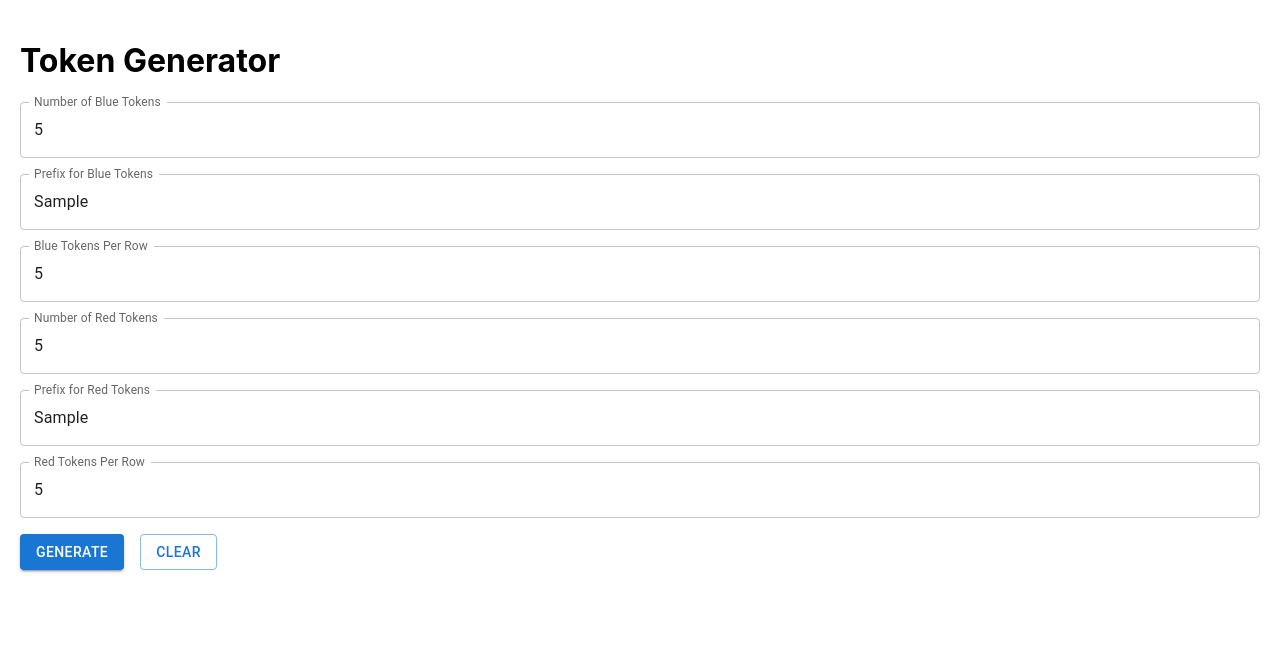
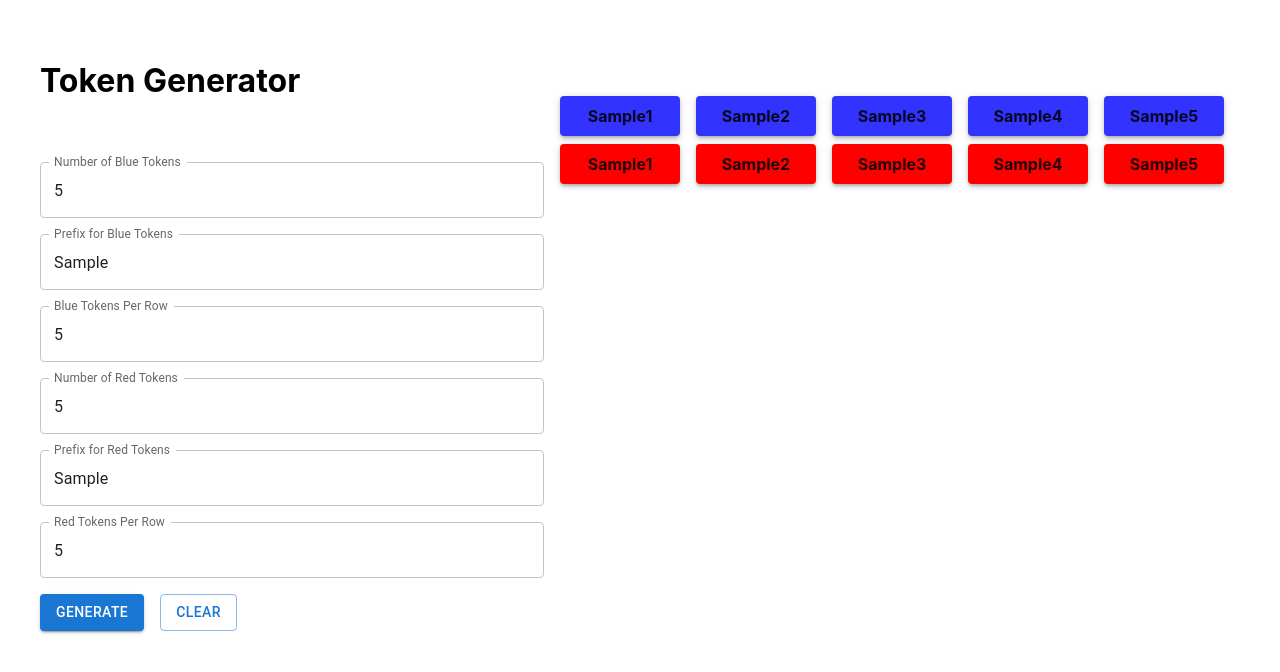
Before and after one commit to akshayb03/token-generator, a React (Create React App) app: page / in a window 1280 px wide. Both pictures are taken after typing "5", "Sample", "5", "5", "Sample", "5" into the empty fields and a click on the button "GENERATE". Shown: the top 672 px of the page. Built offline with nearby package versions, Linux system fonts and the light colour scheme.

Commit message:
feat: implement token display based on the form inputs

```diff
--- /dev/null
+++ b/src/components/Token.jsx
@@ -0,0 +1,29 @@
+import { Paper, Stack } from "@mui/material";
+
+const Token = ({ tokens, perRow, bgColor }) => {
+  const rows = [];
+  for (let i = 0; i < tokens.length; i += perRow) {
+    rows.push(tokens.slice(i, i + perRow));
+  }
+  return rows.map((row, rowIndex) => (
+    <Stack key={rowIndex} direction="row" spacing={2} mt={1}>
+      {row.map((token, index) => (
+        <Paper
+          key={index}
+          elevation={3}
+          style={{
+            padding: "10px",
+            textAlign: "center",
+            fontWeight: "bold",
+            width: "100px",
+            backgroundColor: bgColor,
+          }}
+        >
+          {token.token}
+        </Paper>
+      ))}
+    </Stack>
+  ));
+};
+
+export default Token;
--- /dev/null
+++ b/src/components/TokenDisplay.jsx
@@ -0,0 +1,45 @@
+import React from "react";
+import { Box } from "@mui/material";
+import Token from "./Token";
+
+function TokenDisplay({ tokens }) {
+  const { blueTokens, redTokens } = tokens;
+  console.log("bluetokens", blueTokens, redTokens);
+
+  if (!blueTokens || !redTokens) {
+    return;
+  }
+
+  return (
+    <div
+      style={{
+        display: "flex",
+        flexDirection: "row",
+        justifyContent: "center",
+        alignItem: "center",
+        minWidth: "50%",
+        padding: 16,
+      }}
+    >
+      <Box mt={4}>
+        {blueTokens.length > 0 && (
+          <Token
+            tokens={blueTokens}
+            perRow={parseInt(blueTokens[0]?.perRow || 1)}
+            bgColor={"rgb(0, 0, 255, 0.8)"}
+          />
+        )}
+
+        {redTokens.length > 0 && (
+          <Token
+            tokens={redTokens}
+            perRow={parseInt(redTokens[0]?.perRow || 1)}
+            bgColor={"rgb(255, 0, 0.8)"}
+          />
+        )}
+      </Box>
+    </div>
+  );
+}
+
+export default TokenDisplay;
--- a/src/components/TokenForm.jsx
+++ b/src/components/TokenForm.jsx
@@ -1,5 +1,6 @@
 import React, { useState } from "react";
 import { Stack, TextField, Button } from "@mui/material";
+import { tokenForm } from "../utils/constants";
 
 function TokenForm({ onGenerate, onClear }) {
   const [formValues, setFormValues] = useState({
@@ -22,7 +23,7 @@ function TokenForm({ onGenerate, onClear }) {
   return (
     <Stack spacing={2}>
       <TextField
-        label="Number of Blue Tokens"
+        label={tokenForm.BLUE_TOKEN_NUMBER}
         name="blueCount"
         type="number"
         value={formValues.blueCount}
@@ -30,14 +31,14 @@ function TokenForm({ onGenerate, onClear }) {
         fullWidth
       />
       <TextField
-        label="Prefix for Blue Tokens"
+        label={tokenForm.BLUE_PREFIX}
         name="bluePrefix"
         value={formValues.bluePrefix}
         onChange={handleChange}
         fullWidth
       />
       <TextField
-        label="Blue Tokens Per Row"
+        label={tokenForm.BLUE_PER_ROW}
         name="bluePerRow"
         type="number"
         value={formValues.bluePerRow}
@@ -45,7 +46,7 @@ function TokenForm({ onGenerate, onClear }) {
         fullWidth
       />
       <TextField
-        label="Number of Red Tokens"
+        label={tokenForm.RED_TOKEN_NUMBER}
         name="redCount"
         type="number"
         value={formValues.redCount}
@@ -53,14 +54,14 @@ function TokenForm({ onGenerate, onClear }) {
         fullWidth
       />
       <TextField
-        label="Prefix for Red Tokens"
+        label={tokenForm.RED_PREFIX}
         name="redPrefix"
         value={formValues.redPrefix}
         onChange={handleChange}
         fullWidth
       />
       <TextField
-        label="Red Tokens Per Row"
+        label={tokenForm.RED_PER_ROW}
         name="redPerRow"
         type="number"
         value={formValues.redPerRow}
@@ -69,10 +70,10 @@ function TokenForm({ onGenerate, onClear }) {
       />
       <Stack direction="row" spacing={2}>
         <Button variant="contained" onClick={handleGenerate}>
-          Generate
+          {tokenForm.GENERATE_CTA}
         </Button>
         <Button variant="outlined" onClick={onClear}>
-          Clear
+          {tokenForm.CLEAR_CTA}
         </Button>
       </Stack>
     </Stack>
--- a/src/pages/HomeScreen.jsx
+++ b/src/pages/HomeScreen.jsx
@@ -1,19 +1,55 @@
-import React from "react";
+import React, { useState } from "react";
+import TokenDisplay from "../components/TokenDisplay";
 import TokenForm from "../components/TokenForm";
 
 function HomeScreen() {
+  const [tokens, setTokens] = useState({ blueTokens: [], redTokens: [] });
+
   const handleGenerate = (formValues) => {
-    console.log("formValues", formValues);
+    const {
+      blueCount,
+      bluePrefix,
+      bluePerRow,
+      redCount,
+      redPrefix,
+      redPerRow,
+    } = formValues;
+
+    var blueTokens = [];
+    for (var i = 0; i < blueCount; i++) {
+      blueTokens.push({
+        token: bluePrefix + (i + 1),
+        perRow: bluePerRow,
+      });
+    }
+    var redTokens = [];
+    for (var j = 0; j < redCount; j++) {
+      redTokens.push({
+        token: redPrefix + (j + 1),
+        perRow: redPerRow,
+      });
+    }
+
+    setTokens({ blueTokens, redTokens });
   };
 
   const handleClear = () => {
-    console.log("clear");
+    setTokens({ blueTokens: [], redTokens: [] });
   };
 
   return (
-    <div style={{ padding: "20px" }}>
-      <h1>Token Generator</h1>
-      <TokenForm onGenerate={handleGenerate} onClear={handleClear} />
+    <div style={{ padding: "40px", display: "flex", flexDirection: "row" }}>
+      <div
+        style={{
+          display: "flex",
+          flex: 1,
+          flexDirection: "column",
+        }}
+      >
+        <h1 style={{ marginBottom: 62 }}>Token Generator</h1>
+        <TokenForm onGenerate={handleGenerate} onClear={handleClear} />
+      </div>
+      <TokenDisplay tokens={tokens} />
     </div>
   );
 }
--- a/src/utils/constants.js
+++ b/src/utils/constants.js
@@ -0,0 +1,10 @@
+export const tokenForm = {
+    GENERATE_CTA: "Generate",
+    CLEAR_CTA: "Clear",
+    RED_TOKEN_NUMBER: "Number of Red Tokens",
+    RED_PER_ROW: "Red Tokens Per Row",
+    RED_PREFIX: "Prefix for Red Tokens",
+    BLUE_TOKEN_NUMBER: "Number of Blue Tokens",
+    BLUE_PER_ROW: "Blue Tokens Per Row",
+    BLUE_PREFIX: "Prefix for Blue Tokens",
+}
```
